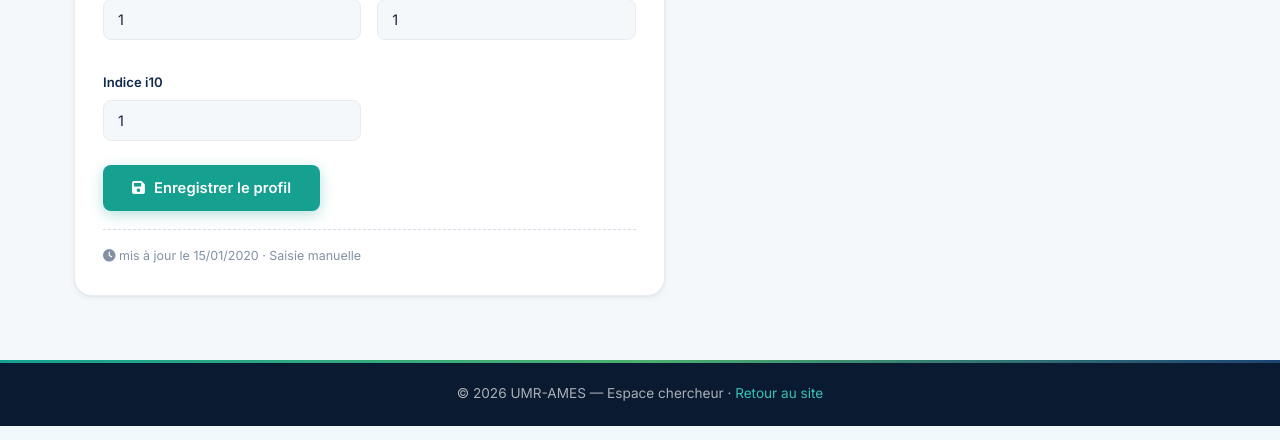
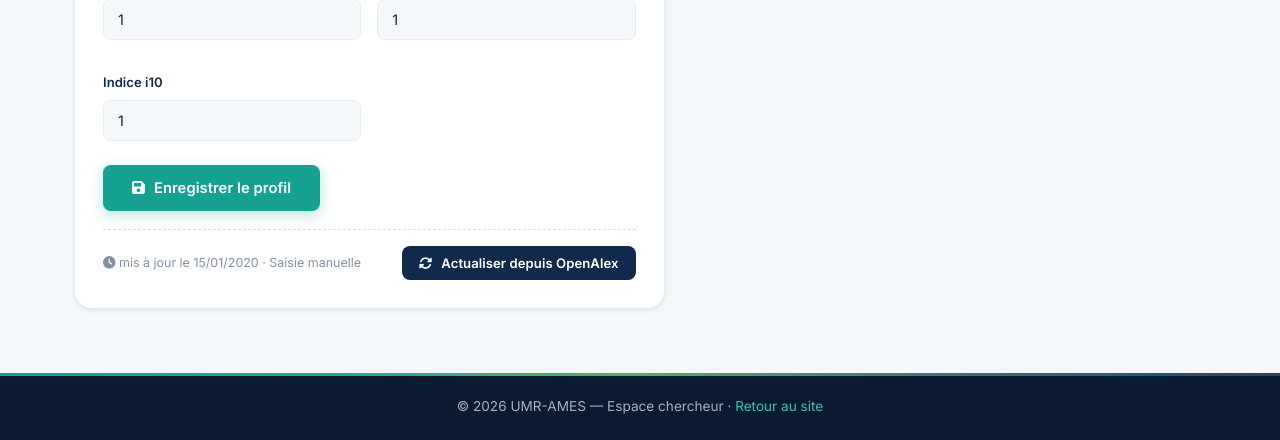
Before and after one commit to umr-ames/umr-ames.github.io, a PHP site: page /espace/tableau-de-bord.php in a window 1280 px wide. Shown: the part 1666-2106 px from the top of the page. Run offline with PHP 8.4, Linux system fonts and the light colour scheme; the visitor is signed in with stand-in values (Sample User, id 1); tables that the repository leaves empty hold one stand-in row (values such as "Sample post"); grey boxes marked "Sample" are stand-in pictures.

Commit message:
Tableau de bord : conserver le bouton "Actualiser" (en plus de l'auto)
Co-Authored-By: Claude Opus 4.8 <noreply@anthropic.com>

```diff
--- a/espace/tableau-de-bord.php
+++ b/espace/tableau-de-bord.php
@@ -307,6 +307,11 @@ require __DIR__ . '/header.php';
           <?= t('metrics_auto_note') ?>
         <?php endif; ?>
       </span>
+      <form method="post">
+        <?= csrf_field() ?>
+        <input type="hidden" name="action" value="refresh_metrics">
+        <button class="btn btn-dark btn-sm" type="submit"><i class="fas fa-rotate"></i> <?= t('metrics_refresh') ?></button>
+      </form>
     </div>
   </section>
 
```
